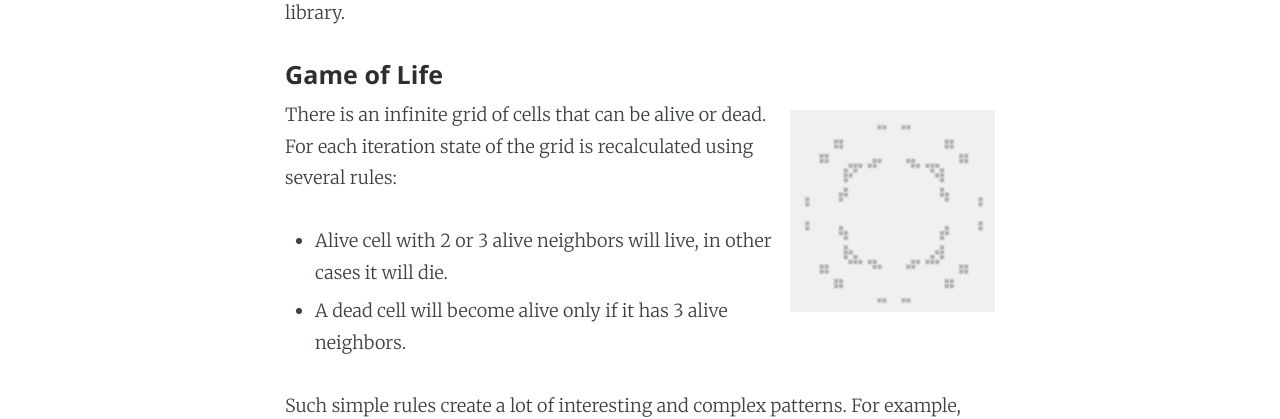
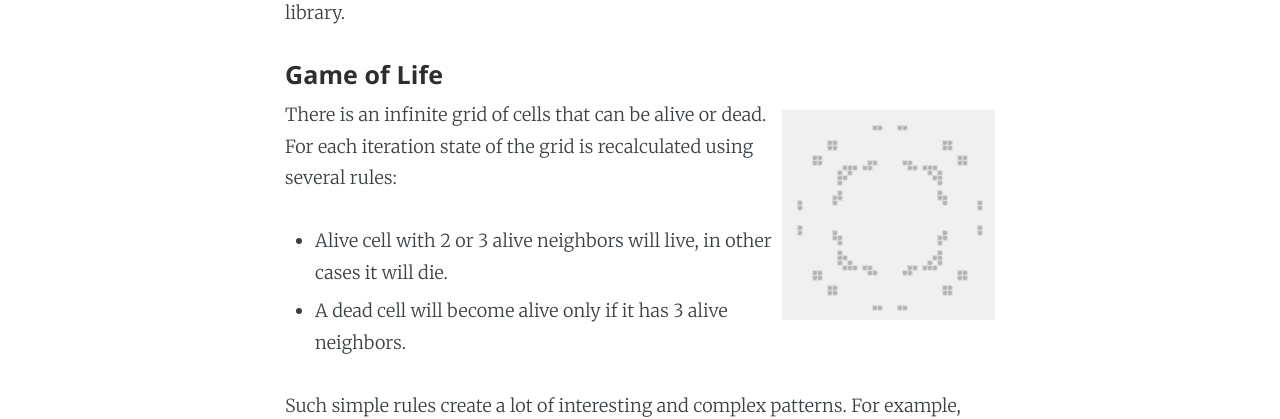
Before and after one commit to nbardiuk/nbardiuk.github.io, a Jekyll site: the page built from _posts/2014-11-29-quil.markdown, in a window 1280 px wide. Shown: the part 294-713 px from the top of the page. Built offline with Jekyll 4.4.1, drawn with Linux system fonts in a browser that asks for light colours; Markdown is read by kramdown in place of the engine named in the settings; comment, search, counter and statistics services are not loaded.

Commit message:
Migrates to kramdown markdown

```diff
--- a/_config.yml
+++ b/_config.yml
@@ -1,7 +1,7 @@
 name: Nazarii Bardiuk
 meta_description: "Blogging about stuffs"
 
-markdown: redcarpet
+markdown: kramdown
 highlighter: rouge
 logo: true
 cover: '/assets/images/header.jpeg'
--- a/_posts/2014-11-29-quil.markdown
+++ b/_posts/2014-11-29-quil.markdown
@@ -8,7 +8,7 @@
 This is my attempt to implement [Conway's Game of Life][conwaylife] in Clojure using Quil library.
 
 #### Game of Life
-[<img src="/assets/images/112P51.gif" width=205 height=205 align="right" alt="112P51"/>][112P51]
+[![112P51](/assets/images/112P51.gif){: width=205 height=205 align="right"}](http://www.conwaylife.com/wiki/112P51)
 There is an infinite grid of cells that can be alive or dead.
 For each iteration state of the grid is recalculated using several rules:
 
```
Also changed, not shown: other parts of _posts/2014-11-29-quil.markdown (+0 -1 lines).
